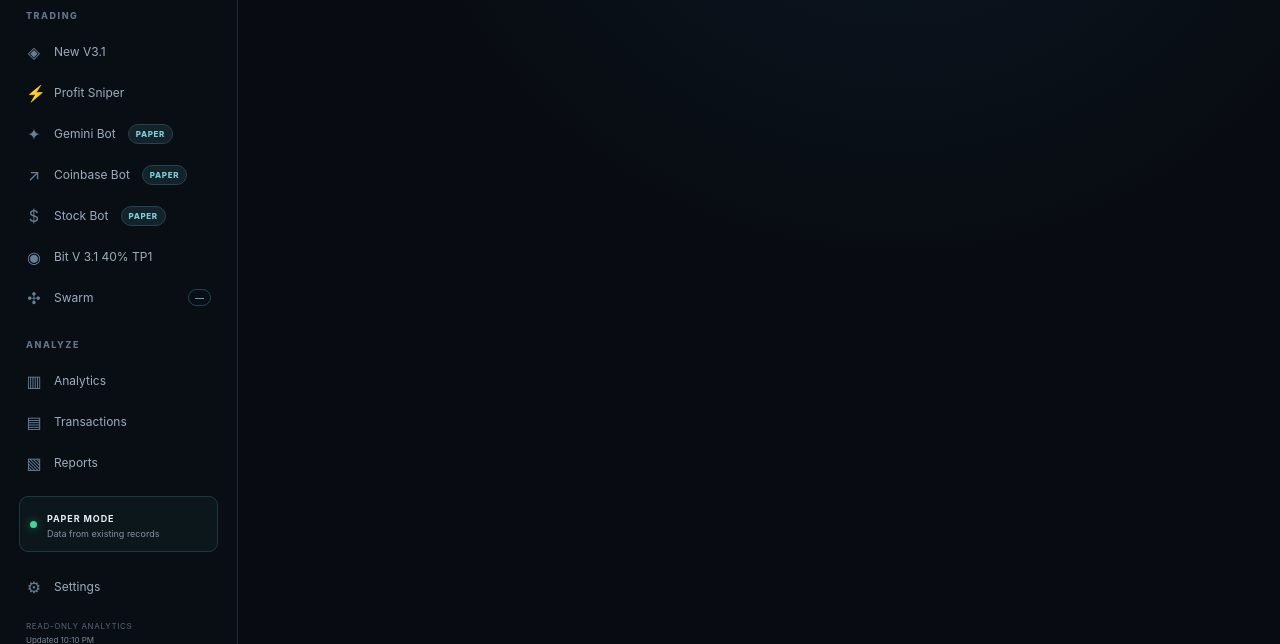
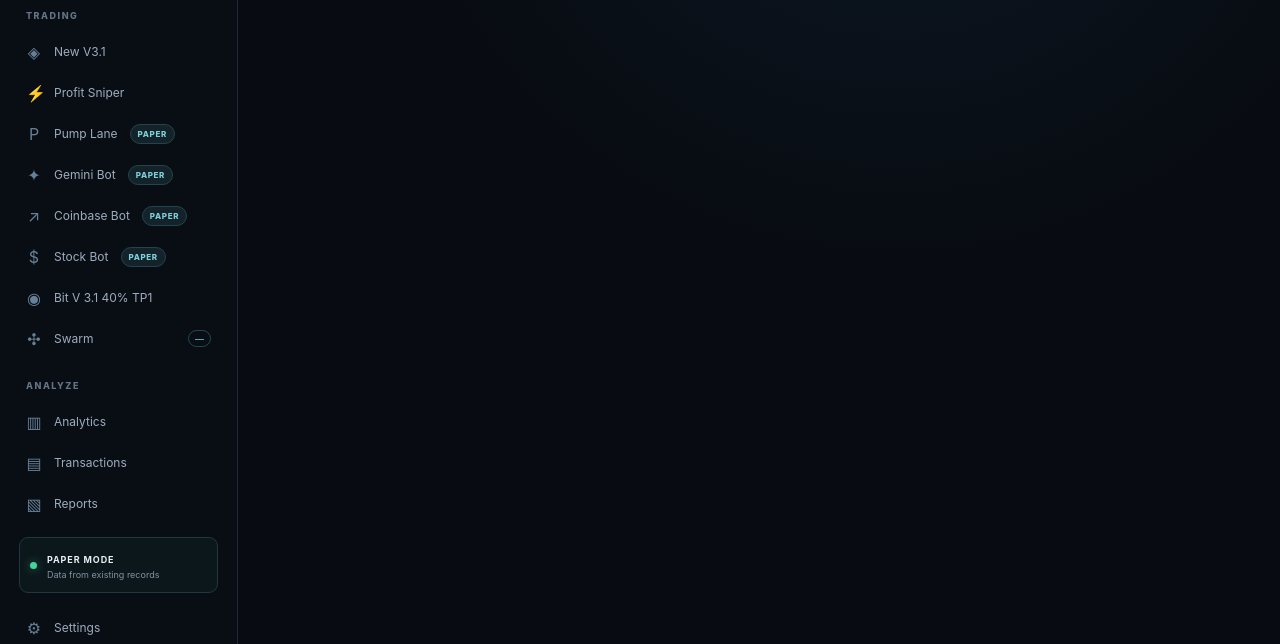
Before and after one commit to solanabot14/solana-one-coin-bot, a website: page terminal.html in a window 1280 px wide. Shown: the part 156-800 px from the top of the page. Drawn offline with Linux system fonts and the light colour scheme; no server answers.

Commit message:
Show Pump Lane in the main dashboard sidebar

```diff
--- a/terminal.html
+++ b/terminal.html
@@ -25,6 +25,7 @@
         <div class="nav-group-label">TRADING</div>
         <a href="/trading/v31" data-route="/trading/v31" class="nav-item"><span class="nav-icon">◈</span>New V3.1</a>
         <a href="/trading/profit-sniper" data-route="/trading/profit-sniper" class="nav-item"><span class="nav-icon">⚡</span>Profit Sniper</a>
+        <a href="/trading/pump-lane" data-route="/trading/pump-lane" class="nav-item"><span class="nav-icon">P</span>Pump Lane <span class="badge">PAPER</span></a>
         <a href="/trading/gemini" data-route="/trading/gemini" class="nav-item"><span class="nav-icon">✦</span>Gemini Bot <span class="badge">PAPER</span></a>
         <a href="/trading/outcome" data-route="/trading/outcome" class="nav-item"><span class="nav-icon">↗</span>Coinbase Bot <span class="badge">PAPER</span></a>
         <a href="/trading/stock" data-route="/trading/stock" class="nav-item"><span class="nav-icon">$</span>Stock Bot <span class="badge">PAPER</span></a>
```
